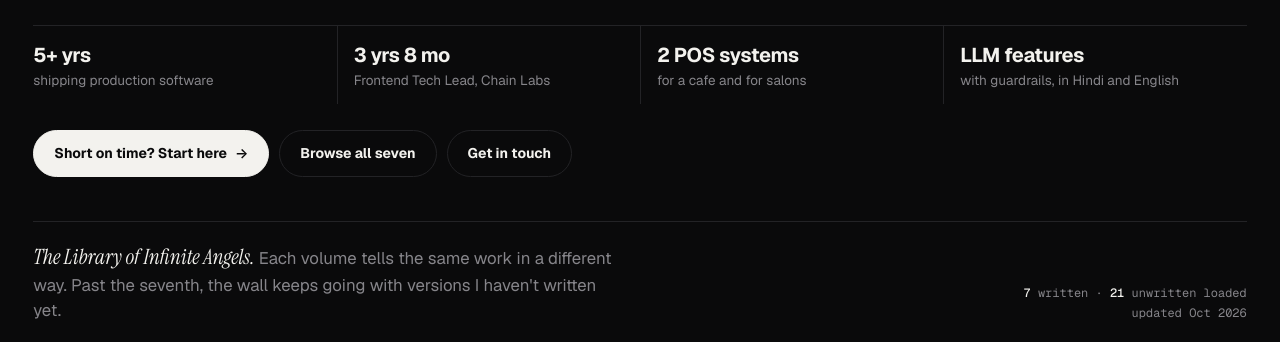
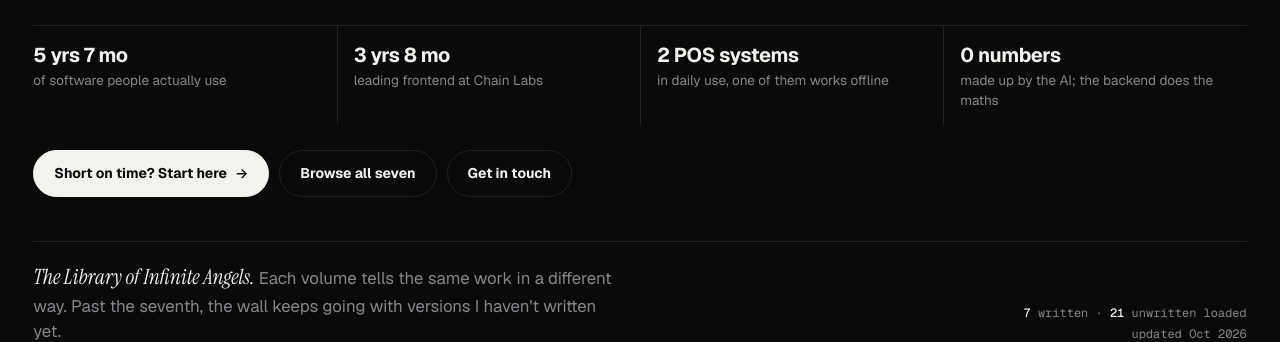
Before and after one commit to angelxlakra/portfolio, a website: page index.html in a window 1280 px wide. Shown: the part 465-807 px from the top of the page. Drawn offline with nearby package versions, Linux system fonts and the light colour scheme.

Commit message:
Sharpen hub stats and contact heading (#1)
* Sharpen hub stats and contact heading

Co-Authored-By: Claude Opus 5.5 <noreply@anthropic.com>

* Derive the hub ticker's updated date from profile.asOf

Co-Authored-By: Claude Opus 5.5 <noreply@anthropic.com>

---------

Co-authored-by: Claude Opus 5.5 <noreply@anthropic.com>

```diff
--- a/content.js
+++ b/content.js
@@ -321,10 +321,10 @@ globalThis.CONTENT.derive = () => {
   ];
   // The headline numbers on the hub and the share image.
   C.highlights = [
-    [`${P.years} yrs`, "shipping production software"],
-    [C.lead.mid, `${C.exp.lead.title}, ${C.exp.lead.company}`],
-    ["2 POS systems", "for a cafe and for salons"],
-    ["LLM features", "with guardrails, in Hindi and English"],
+    [C.dur(C.months), "of software people actually use"],
+    [C.lead.mid, `leading frontend at ${C.exp.lead.company}`],
+    ["2 POS systems", "in daily use, one of them works offline"],
+    ["0 numbers", "made up by the AI; the backend does the maths"],
   ];
 
   // Fill static markup: <span data-c="profile.city"></span>,
--- a/index.html
+++ b/index.html
@@ -1633,7 +1633,7 @@
           </p>
           <div class="ticker">
             <b id="nw" data-n="num"></b> written · <b id="nu">0</b> unwritten
-            loaded<br />updated Oct 2026
+            loaded<br />updated <span data-c="profile.asOf"></span>
           </div>
         </div>
       </header>
@@ -1646,7 +1646,7 @@
       <main class="grid" id="wall"></main>
       <div id="sentinel" style="height: 1px"></div>
       <section class="contact" id="contact" aria-labelledby="c-h">
-        <h2 id="c-h">Let's work <i>together.</i></h2>
+        <h2 id="c-h">Commission the next <i>volume.</i></h2>
         <dl id="contact-rows"></dl>
       </section>
       <footer>
```
